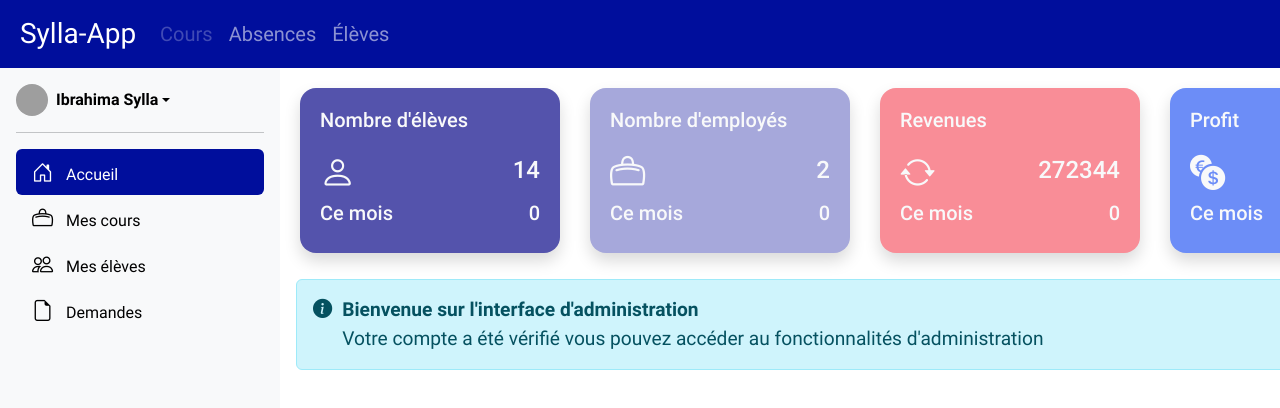
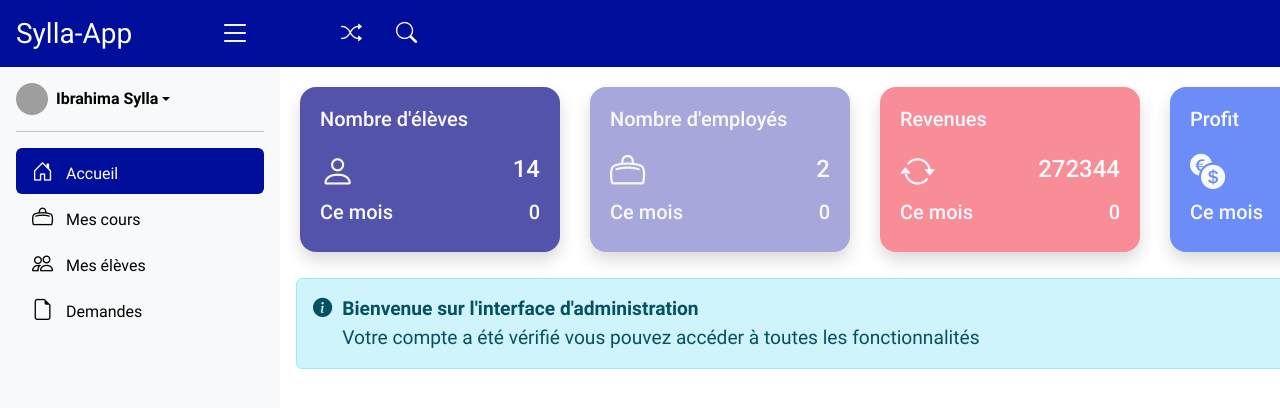
Before and after one commit to isyll/fil-rouge-snt, an Angular app in the folder webapp/: page / in a window 1280 px wide. Shown: the top 408 px of the page. Built offline with nearby package versions, Linux system fonts and the light colour scheme; grey boxes are pictures that could not be loaded.

Commit message:
bouton de recherche

```diff
--- a/webapp/src/app/components/content-layout/content-layout.component.html
+++ b/webapp/src/app/components/content-layout/content-layout.component.html
@@ -1,5 +1,7 @@
-<app-navbar></app-navbar>
 <main class="d-flex">
   <app-sidebar></app-sidebar>
-  <router-outlet></router-outlet>
+  <div class="main-content">
+    <app-navbar></app-navbar>
+    <router-outlet></router-outlet>
+  </div>
 </main>
--- a/webapp/src/app/components/content-layout/content-layout.component.scss
+++ b/webapp/src/app/components/content-layout/content-layout.component.scss
@@ -1,3 +1,6 @@
 main {
   height: 100vh;
+  .main-content {
+    flex: 1;
+  }
 }
--- /dev/null
+++ b/webapp/src/app/components/navbar/navbar.component.html
@@ -0,0 +1,41 @@
+<div class="overlay" (click)="onExit()"></div>
+<nav class="navbar navbar-dark navbar-expand-lg bg-primary p-2">
+  <div class="container-fluid">
+    <button
+      class="navbar-toggler"
+      type="button"
+      data-bs-toggle="collapse"
+      data-bs-target="#navbarSupportedContent"
+      aria-controls="navbarSupportedContent"
+      aria-expanded="false"
+      aria-label="Toggle navigation"
+    >
+      <span class="navbar-toggler-icon"></span>
+    </button>
+    <div class="collapse navbar-collapse" id="navbarSupportedContent">
+      <div class="navbar-nav ms-4 align-items-center">
+        <button type="button" class="btn btn-link">
+          <i class="bi bi-shuffle icon"></i>
+        </button>
+        <form class="d-flex" role="search">
+          <div class="search-box">
+            <div class="input-group mb-3">
+              <span>
+                <i class="bi bi-search icon"></i>
+              </span>
+              <input
+                class="form-control me-2"
+                type="search"
+                placeholder="Rechercher"
+                aria-label="Search"
+              />
+            </div>
+          </div>
+          <button type="button" class="btn btn-link" (click)="onSearch()">
+            <i class="bi bi-search icon"></i>
+          </button>
+        </form>
+      </div>
+    </div>
+  </div>
+</nav>
--- a/webapp/src/app/components/navbar/navbar.component.scss
+++ b/webapp/src/app/components/navbar/navbar.component.scss
@@ -0,0 +1,40 @@
+i.icon {
+  color: white;
+  font-size: 132%;
+}
+.navbar {
+  height: 67px;
+  form[role="search"] {
+    position: relative;
+    .search-box {
+      position: absolute;
+      top: 0;
+      left: 0;
+      width: 280px;
+      display: none;
+      z-index: 1000;
+    }
+  }
+  input.form-control {
+    height: 67px;
+  }
+  .btn {
+    padding: 16px;
+    &:hover {
+      background-color: white;
+      i {
+        color: var(--bs-primary);
+      }
+    }
+  }
+}
+.overlay {
+  position: fixed;
+  top: 0;
+  left: 0;
+  width: 100%;
+  height: 100%;
+  background-color: rgba(0, 14, 156, 0.67);
+  display: none;
+  z-index: 999;
+}
--- a/webapp/src/app/components/navbar/navbar.component.ts
+++ b/webapp/src/app/components/navbar/navbar.component.ts
@@ -1,40 +1,28 @@
-import { Component } from '@angular/core';
+import { Component, ElementRef, OnInit, Renderer2 } from '@angular/core';
 
 @Component({
   selector: 'app-navbar',
   styleUrls: ['./navbar.component.scss'],
-  template: `
-    <nav class="navbar navbar-dark navbar-expand-lg bg-primary p-2">
-      <div class="container-fluid">
-        <a class="navbar-brand active fs-3" aria-current="page" href="#"
-          >Sylla-App
-        </a>
-        <button
-          class="navbar-toggler"
-          type="button"
-          data-bs-toggle="collapse"
-          data-bs-target="#navbarSupportedContent"
-          aria-controls="navbarSupportedContent"
-          aria-expanded="false"
-          aria-label="Toggle navigation"
-        >
-          <span class="navbar-toggler-icon"></span>
-        </button>
-        <div class="collapse navbar-collapse" id="navbarSupportedContent">
-          <ul class="navbar-nav me-auto mb-2 mb-lg-0">
-            <li class="nav-item">
-              <a class="nav-link fs-5 disabled" href="#">Cours</a>
-            </li>
-            <li class="nav-item">
-              <a class="nav-link fs-5" href="#">Absences</a>
-            </li>
-            <li class="nav-item">
-              <a class="nav-link fs-5" href="#">Élèves</a>
-            </li>
-          </ul>
-        </div>
-      </div>
-    </nav>
-  `,
+  templateUrl: './navbar.component.html',
 })
-export class NavbarComponent {}
+export class NavbarComponent implements OnInit {
+  searchBox!: any;
+  overlay!: any;
+
+  constructor(private el: ElementRef, private renderer: Renderer2) {}
+
+  ngOnInit(): void {
+    this.searchBox = this.el.nativeElement.querySelector('.search-box');
+    this.overlay = this.el.nativeElement.querySelector('.overlay');
+  }
+
+  onSearch() {
+    this.renderer.setStyle(this.searchBox, 'display', 'block');
+    this.renderer.setStyle(this.overlay, 'display', 'block');
+  }
+
+  onExit() {
+    this.renderer.setStyle(this.searchBox, 'display', 'none');
+    this.renderer.setStyle(this.overlay, 'display', 'none');
+  }
+}
--- a/webapp/src/app/components/sidebar/sidebar.component.html
+++ b/webapp/src/app/components/sidebar/sidebar.component.html
@@ -1,6 +1,14 @@
+<div class="sidebar-wrapper">
   <div
-  class="d-flex flex-column flex-shrink-0 p-3 bg-body-tertiary h-100 overflow-auto"
-  style="width: 280px; max-height: 93vh; box-sizing: border-box"
+    class="bg-primary p-2 px-3 text-white sidebar-header d-flex justify-content-between align-items-center"
+  >
+    <a class="navbar-brand active fs-3" href="#">Sylla-App </a>
+    <button class="btn btn-link text-white">
+      <i class="fs-2 bi bi-list"></i>
+    </button>
+  </div>
+  <div
+    class="d-flex flex-column flex-shrink-0 p-3 bg-body-tertiary sidebar-content"
   >
     <div class="dropdown">
       <a
@@ -54,3 +62,4 @@
       </li>
     </ul>
   </div>
+</div>
--- a/webapp/src/app/components/sidebar/sidebar.component.scss
+++ b/webapp/src/app/components/sidebar/sidebar.component.scss
@@ -1,3 +1,13 @@
+.sidebar-wrapper {
+  width: 280px;
+  height: 100vh;
+  overflow-y: hidden;
+  .sidebar-header {
+    height: 67px;
+  }
+  .sidebar-content {
+    height: 100%;
+  }
   .sidebar-item-icon {
     display: inline-block;
     font-size: 132%;
@@ -5,3 +15,4 @@
     width: 20px;
     height: 20px;
   }
+}
--- a/webapp/src/app/modules/accueil/page/accueil.component.html
+++ b/webapp/src/app/modules/accueil/page/accueil.component.html
@@ -18,8 +18,8 @@
   <div class="p-0">
     <strong>Bienvenue sur l'interface d'administration</strong>
     <p>
-      Votre compte a été vérifié vous pouvez accéder au fonctionnalités
-      d'administration
+      Votre compte a été vérifié vous pouvez accéder à toutes les
+      fonctionnalités
     </p>
   </div>
 </div>
--- a/webapp/src/custom-variables.scss
+++ b/webapp/src/custom-variables.scss
@@ -3,3 +3,5 @@ $success: #008686;
 $modal-fade-transform: scale(0.9);
 $modal-transition: transform 0.1s ease-out;
 $modal-content-border-radius: 6px;
+$btn-border-radius: 3px;
+$input-border-radius: 3px;
```
Lines whose indentation alone changed are shown as unchanged.
